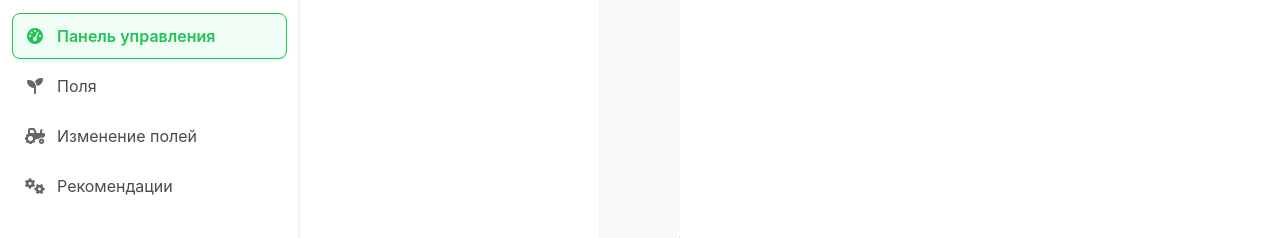
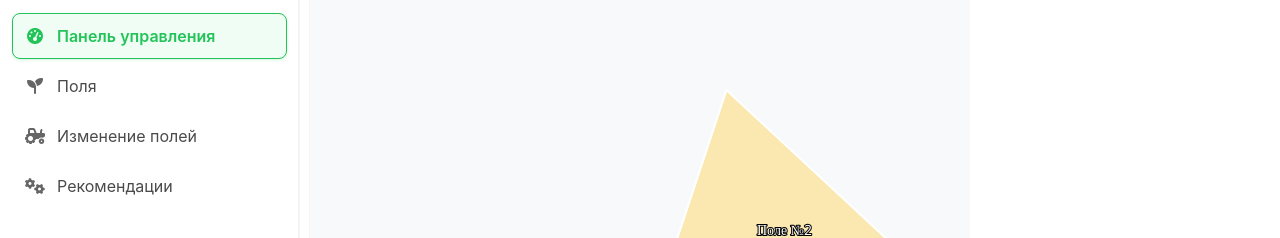
Before and after one commit to BlazEffect/umirhack-2025-frontend, a website built with Vite: page dashboard/index.html in a window 1280 px wide. Shown: the part 117-355 px from the top of the page. Built offline with nearby package versions, Linux system fonts and the light colour scheme; no server answers.

Commit message:
Update dashboard page

```diff
--- a/dashboard/style.css
+++ b/dashboard/style.css
@@ -1,7 +1,7 @@
 :root {
     --primary-color: #22C358;
     --primary-hover: #1daa4d;
-    --sidebar-width: 600px;
+    --sidebar-width: 310px;
     --navbar-height: 3.25rem;
     --nav-menu-width: 300px;
     --fields-panel-width: 280px;
```
